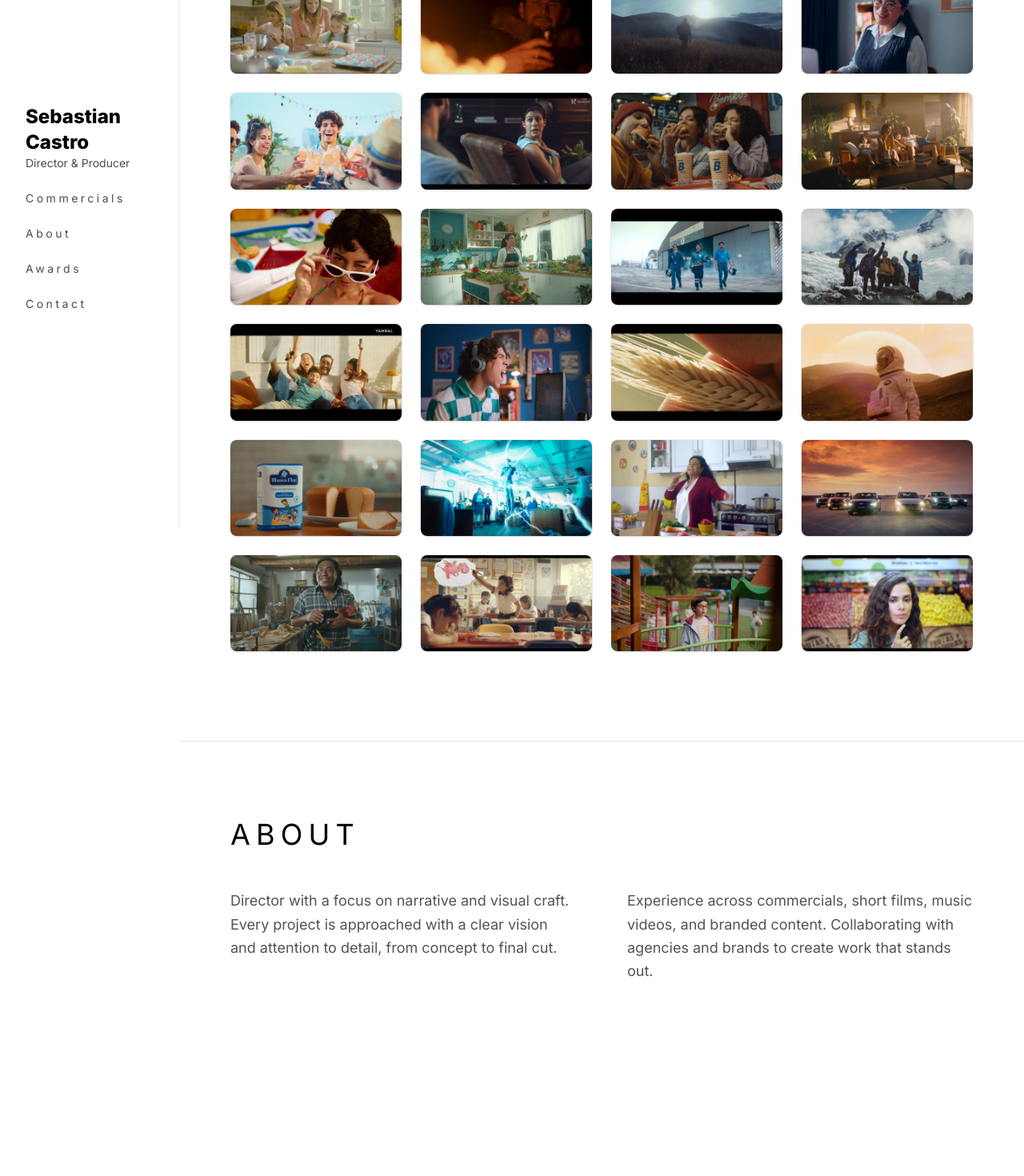
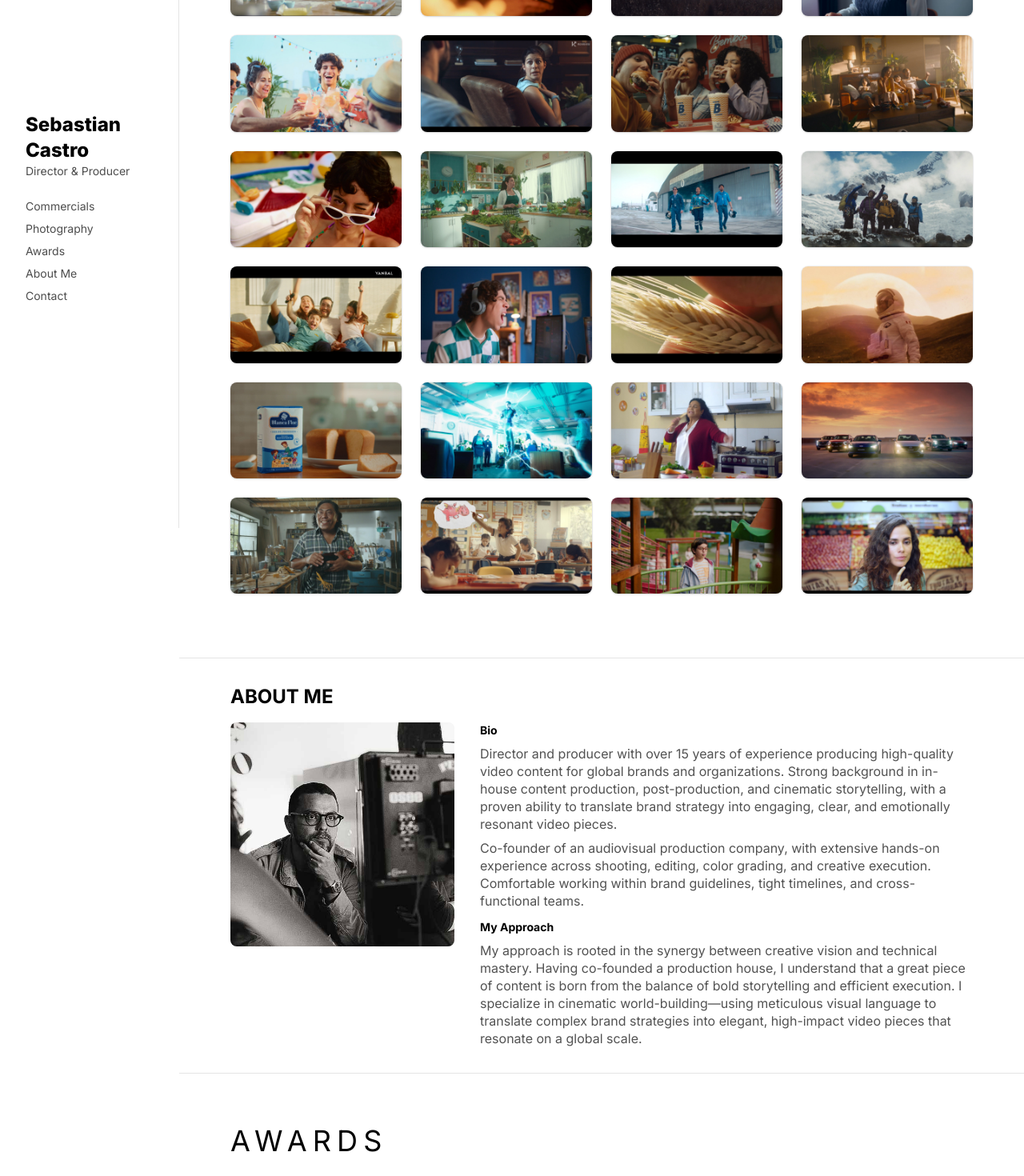
Before and after one commit to daniellanao/sebascastro, a Next.js app: page / in a window 1280 px wide. Shown: the part 140-1610 px from the top of the page at 80% size. Built offline with nearby package versions, Linux system fonts and the light colour scheme.

Commit message:
About section

```diff
--- /dev/null
+++ b/app/components/About.tsx
@@ -0,0 +1,94 @@
+"use client";
+
+import Image from "next/image";
+import { useEffect, useState } from "react";
+
+const ABOUT_IMAGES = [
+  "/about/sebastian_castro_filmmaker.jpg",
+  "/about/sebastian_castro_filmmaker2.jpg",
+  "/about/sebastian_castro_nike.jpg",
+  "/about/sebastian_castro_unicef.jpg",
+  "/about/sebastian_castro.jpg"
+];
+
+const ROTATE_INTERVAL_MS = 4000;
+
+export default function About() {
+  const [index, setIndex] = useState(0);
+
+  useEffect(() => {
+    const id = setInterval(() => {
+      setIndex((i) => (i + 1) % ABOUT_IMAGES.length);
+    }, ROTATE_INTERVAL_MS);
+    return () => clearInterval(id);
+  }, []);
+
+  return (
+    <section
+      id="about"
+      className="border-t border-black/10 bg-white px-6 py-6 md:px-12 md:py-8 lg:px-16"
+    >
+      <div className="mx-auto max-w-6xl">
+        <h2 className="font-montserrat font-bold text-xl text-black md:text-2xl">
+          ABOUT ME
+        </h2>
+
+        <div className="mt-4 grid gap-6 lg:grid-cols-[minmax(0,280px)_1fr] lg:gap-8 lg:items-start">
+          {/* Photo — rotates every 3s with smooth crossfade */}
+          <div className="relative aspect-[3/4] max-h-[220px] w-full max-w-[200px] overflow-hidden rounded-lg bg-zinc-100 lg:max-h-[280px] lg:max-w-[280px]">
+            {ABOUT_IMAGES.map((src, i) => (
+              <Image
+                key={src}
+                src={src}
+                alt="Sebastian Castro, filmmaker and director"
+                fill
+                sizes="(max-width: 1024px) 200px, 280px"
+                className="object-cover transition-opacity duration-700 ease-in-out"
+                style={{ opacity: index === i ? 1 : 0 }}
+                priority={i === 0}
+              />
+            ))}
+          </div>
+
+          {/* Bio & Approach */}
+          <div className="flex min-w-0 flex-col gap-3">
+            <div className="space-y-2">
+            <h3 className="font-montserrat font-bold text-sm text-black">
+                Bio
+              </h3>
+              <p className="text-sm leading-snug text-neutral-600 sm:text-base">
+                Director and producer with over 15 years of experience
+                producing high-quality video content for global brands and
+                organizations. Strong background in in-house content production,
+                post-production, and cinematic storytelling, with a proven
+                ability to translate brand strategy into engaging, clear, and
+                emotionally resonant video pieces.
+              </p>
+              <p className="text-sm leading-snug text-neutral-600 sm:text-base">
+                Co-founder of an audiovisual production company, with extensive
+                hands-on experience across shooting, editing, color grading, and
+                creative execution. Comfortable working within brand guidelines,
+                tight timelines, and cross-functional teams.
+              </p>
+            </div>
+
+            <div className="space-y-2">
+              <h3 className="font-montserrat font-bold text-sm text-black">
+                My Approach
+              </h3>
+              <p className="text-sm leading-snug text-neutral-600 sm:text-base">
+                My approach is rooted in the synergy between creative vision and
+                technical mastery. Having co-founded a production house, I
+                understand that a great piece of content is born from the
+                balance of bold storytelling and efficient execution. I
+                specialize in cinematic world-building—using meticulous visual
+                language to translate complex brand strategies into elegant,
+                high-impact video pieces that resonate on a global scale.
+              </p>
+            </div>
+          </div>
+        </div>
+      </div>
+    </section>
+  );
+}
--- a/app/components/Commercials.tsx
+++ b/app/components/Commercials.tsx
@@ -100,7 +100,7 @@ export default function Commercials() {
   return (
     <section
       id="commercials"
-      className="min-h-screen bg-white px-6 py-24 pt-20 md:px-12 md:py-28 lg:px-16"
+      className="min-h-screen bg-white px-6 pt-8 pb-16 md:px-12 md:pt-10 md:pb-20 lg:px-16"
     >
       <div className="mx-auto max-w-[1600px]">
         <div className="grid grid-cols-1 gap-6 sm:grid-cols-2 lg:grid-cols-4">
--- a/app/components/Sidebar.tsx
+++ b/app/components/Sidebar.tsx
@@ -2,8 +2,8 @@
 
 const navItems = [
   { label: "Commercials", href: "#commercials" },
-  { label: "About", href: "#about" },
   { label: "Awards", href: "#awards" },
+  { label: "About Me", href: "#about" },
   { label: "Contact", href: "#contact" },
 ];
 
@@ -14,8 +14,8 @@ export default function Sidebar() {
       aria-label="Main navigation"
     >
       <div className="flex flex-1 flex-col items-start justify-center p-8">
-        <nav className="flex flex-col gap-6 items-start w-full">
-          <div className="flex flex-col items-start">
+        <nav className="flex flex-col gap-2 items-start w-full">
+          <div className="flex flex-col items-start mb-4">
             <a
               href="#commercials"
               className="font-montserrat font-extrabold text-2xl text-black"
@@ -27,11 +27,28 @@ export default function Sidebar() {
             </p>
           </div>
 
-          {navItems.map((item) => (
+          {navItems.slice(0, 1).map((item) => (
             <a
               key={item.href}
               href={item.href}
-              className="font-display text-sm tracking-[0.25em] text-black/70 transition-colors hover:text-black"
+              className="font-display text-sm text-black/70 transition-colors hover:text-black"
+            >
+              {item.label}
+            </a>
+          ))}
+          <a
+            href="https://elzorrophotography.mypixieset.com/"
+            target="_blank"
+            rel="noopener noreferrer"
+            className="font-display text-sm text-black/70 transition-colors hover:text-black"
+          >
+            Photography
+          </a>
+          {navItems.slice(1).map((item) => (
+            <a
+              key={item.href}
+              href={item.href}
+              className="font-display text-sm text-black/70 transition-colors hover:text-black"
             >
               {item.label}
             </a>
--- a/app/page.tsx
+++ b/app/page.tsx
@@ -1,34 +1,15 @@
 import Commercials from "./components/Commercials";
+import About from "./components/About";
 
 export default function Home() {
   return (
     <>
       <Commercials />
-
-      <section
-        id="about"
-        className="min-h-screen border-t border-black/10 bg-white px-8 py-24 md:px-16"
-      >
-        <h2 className="font-display text-3xl tracking-[0.2em] text-black md:text-4xl">
-          ABOUT
-        </h2>
-        <div className="mt-12 grid gap-12 md:grid-cols-2 md:gap-16">
-          <p className="max-w-xl text-lg leading-relaxed text-zinc-600">
-            Director with a focus on narrative and visual craft. Every project
-            is approached with a clear vision and attention to detail, from
-            concept to final cut.
-          </p>
-          <p className="max-w-xl text-lg leading-relaxed text-zinc-600">
-            Experience across commercials, short films, music videos, and
-            branded content. Collaborating with agencies and brands to create
-            work that stands out.
-          </p>
-        </div>
-      </section>
+      <About />
 
       <section
         id="awards"
-        className="min-h-screen border-t border-black/10 bg-white px-8 py-24 md:px-16"
+        className="min-h-screen border-t border-black/10 bg-white px-8 py-12 md:px-16 md:py-16"
       >
         <h2 className="font-display text-3xl tracking-[0.2em] text-black md:text-4xl">
           AWARDS
@@ -54,7 +35,7 @@ export default function Home() {
 
       <section
         id="contact"
-        className="min-h-screen border-t border-black/10 bg-white px-8 py-24 md:px-16"
+        className="min-h-screen border-t border-black/10 bg-white px-8 py-12 md:px-16 md:py-16"
       >
         <h2 className="font-display text-3xl tracking-[0.2em] text-black md:text-4xl">
           CONTACT
```
